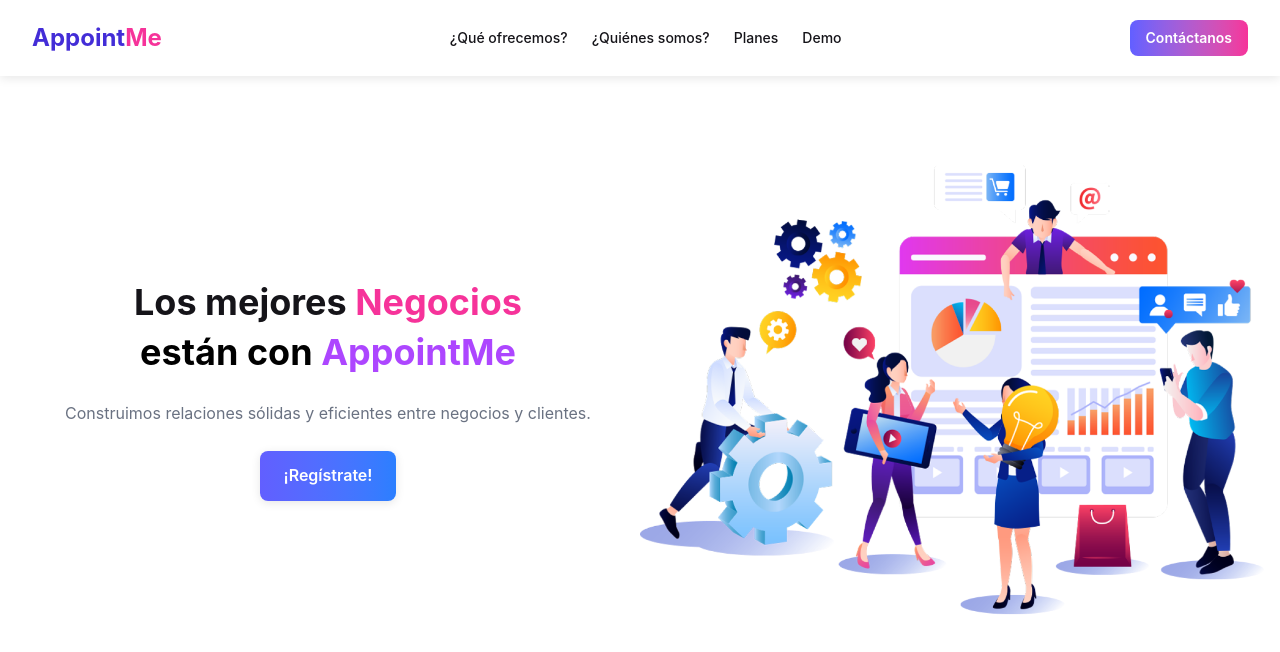
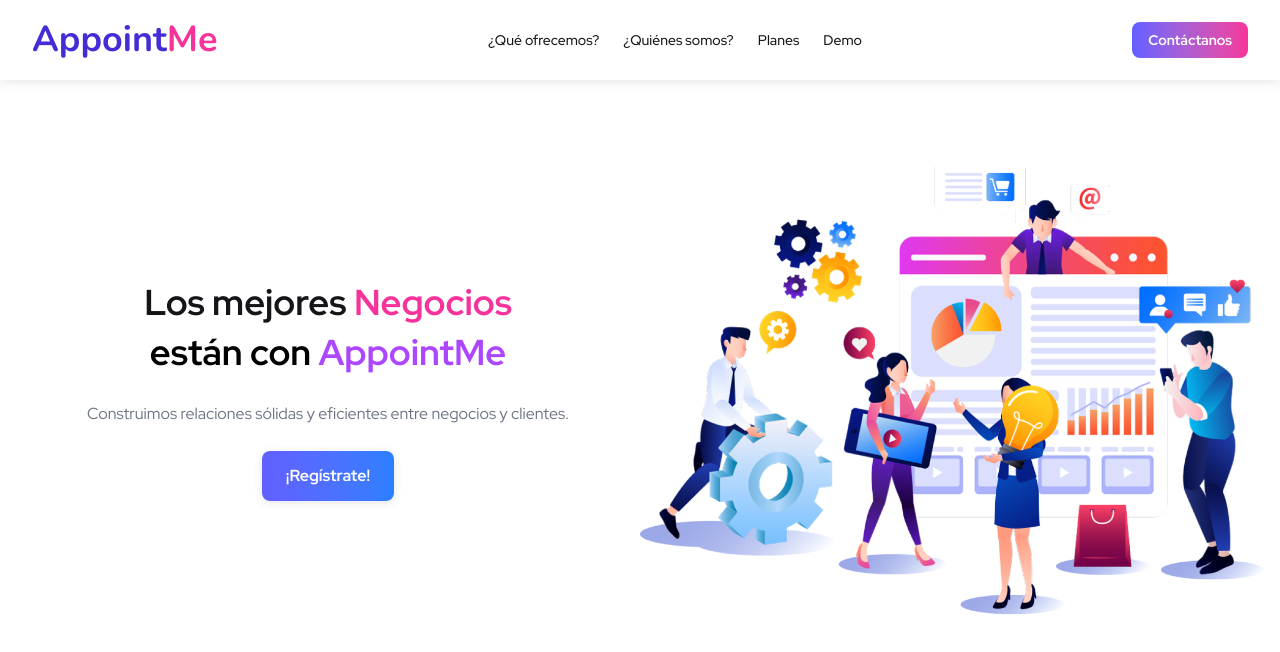
Before and after one commit to AppointMe/prototype-marketing, a Vue app in the folder frontend/: page /partners in a window 1280 px wide. Shown: the top 652 px of the page. Built offline with nearby package versions, Linux system fonts and the light colour scheme; no server answers; what pocketbase would draw is missing.

Commit message:
Update fonts and styles for improved UI consistency
Switched main and heading fonts to 'Red Hat Display' and 'Nunito' in variables.css and updated index.html to load these fonts from Google Fonts. Adjusted Navbar heading to use the new heading font and increased its size for better visual hierarchy.

```diff
--- a/frontend/index.html
+++ b/frontend/index.html
@@ -1,9 +1,11 @@
 <!doctype html>
 <html lang="en">
 <head>
-    <meta charset="UTF-8" />
-    <link rel="icon" type="image/svg+xml" href="/vite.svg" />
-    <meta name="viewport" content="width=device-width, initial-scale=1.0" />
+    <meta charset="UTF-8"/>
+    <link rel="icon" type="image/svg+xml" href="/vite.svg"/>
+    <link href="https://fonts.googleapis.com/css2?family=Nunito:wght@600;700;800&family=Red+Hat+Display:wght@400;500;700&display=swap"
+          rel="stylesheet">
+    <meta name="viewport" content="width=device-width, initial-scale=1.0"/>
     <title>AppointMe</title>
 </head>
 <body>
--- a/frontend/src/components/common/Navbar.vue
+++ b/frontend/src/components/common/Navbar.vue
@@ -1,11 +1,11 @@
-<script setup lang="ts">
+<script setup>
 
 </script>
 
 <template>
   <header class="fixed top-0 left-0 w-full bg-white shadow z-50">
     <nav class="mx-4 my-2 px-4 py-3 flex justify-between items-center">
-      <h1 class="text-2xl font-bold">
+      <h1 class="text-4xl font-bold font-heading">
         <span class="text-indigo-700">Appoint</span><span class="text-pink-500">Me</span>
       </h1>
       <ul class="flex flex-row gap-6 text-text text-sm font-medium">
--- a/frontend/src/styles/variables.css
+++ b/frontend/src/styles/variables.css
@@ -7,8 +7,8 @@
     --color-text: #151419;
 
     /* 🧬 Tipografía */
-    --font-main: 'Inter', sans-serif;
-    --font-heading: 'Poppins', sans-serif;
+    --font-main: 'Red Hat Display', sans-serif;
+    --font-heading: 'Nunito', sans-serif;
 
     /* 📐 Spacing */
     --spacing-xs: 0.5rem;
```
Lines whose indentation alone changed are shown as unchanged.
